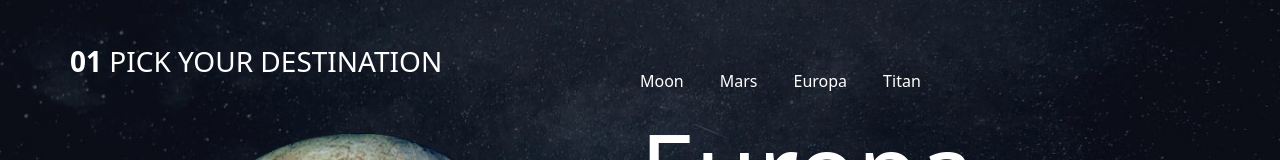
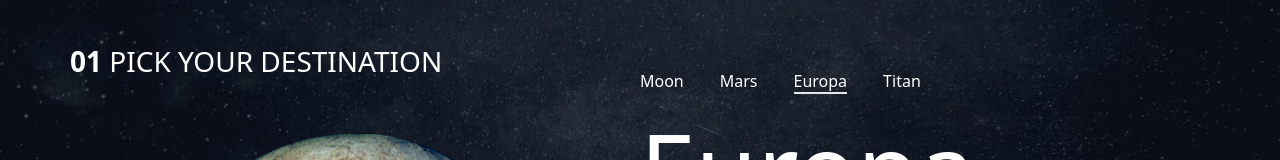
Before and after one commit to ZaxarShashkov/space-app, a Next.js app: page /destination/Europa in a window 1280 px wide. Shown: the part 126-286 px from the top of the page. Built offline with nearby package versions, Linux system fonts and the light colour scheme.

Commit message:
upd links

```diff
--- a/app/crew/[slug]/page.tsx
+++ b/app/crew/[slug]/page.tsx
@@ -2,6 +2,7 @@ import { crew } from '@/constants';
 import { Crew } from '@/interfaces/Crew';
 import Image from 'next/image';
 import Link from 'next/link';
+
 import React from 'react';
 
 type CrewPageProps = {
@@ -25,6 +26,9 @@ export const generateStaticParams = async () => {
 const CrewPage = async ({ params: { slug } }: CrewPageProps) => {
 	const team = await getData(slug);
 
+	crew.map((link) => {
+		console.log(link.slug, 'link');
+	});
 	return (
 		<div className='grid grid-cols-2 text-white justfy-center mx-[100px] mt-[50px] '>
 			<div className=''>
@@ -34,13 +38,16 @@ const CrewPage = async ({ params: { slug } }: CrewPageProps) => {
 				<p className='mt-[100px] opacity-50 text-[32px] uppercase'>{team?.post}</p>
 				<p className='mt-4 text-[56px] uppercase'>{team?.name}</p>
 				<p className='mt-[27px] text-main-text'>{team?.descr}</p>
-
 				<ul className='flex gap-5 mt-10'>
 					{crew?.map((link) => (
-						<li>
+						<li key={link.name}>
 							<Link
 								href={`/crew/${link.slug}`}
-								className=' block w-[15px] h-[15px] rounded-[50%] bg-white'></Link>
+								className={` block w-[15px] h-[15px] rounded-[50%] bg-white  ${
+									slug.toLowerCase() === link.slug.toLowerCase()
+										? 'opacity-20'
+										: 'opacity-100'
+								}`}></Link>
 						</li>
 					))}
 				</ul>
--- a/app/destination/layout.tsx
+++ b/app/destination/layout.tsx
@@ -1,9 +1,12 @@
-'use server';
+'use client';
 import Header from '@/components/Header';
 import { descriptionPlanet } from '@/constants';
 import Link from 'next/link';
+import { usePathname } from 'next/navigation';
 
 const DestinationLayout = ({ children }: { children: React.ReactNode }) => {
+	const pathname = usePathname();
+
 	return (
 		<div className='lg:bg-destination md:bg-destinationTablet xs:bg-destinationMobile bg-cover lg:h-screen lg:overflow-hidden'>
 			<Header />
@@ -18,7 +21,15 @@ const DestinationLayout = ({ children }: { children: React.ReactNode }) => {
 					{descriptionPlanet.map((planet) => (
 						<ul key={planet.name}>
 							<li>
-								<Link href={`/destination/${planet.name}`}>{planet.name}</Link>
+								<Link
+									href={`/destination/${planet.name}`}
+									className={`${
+										pathname === `/destination/${planet.name}`
+											? 'border-b-2'
+											: 'border-b-0'
+									}`}>
+									{planet.name}
+								</Link>
 							</li>
 						</ul>
 					))}
```
